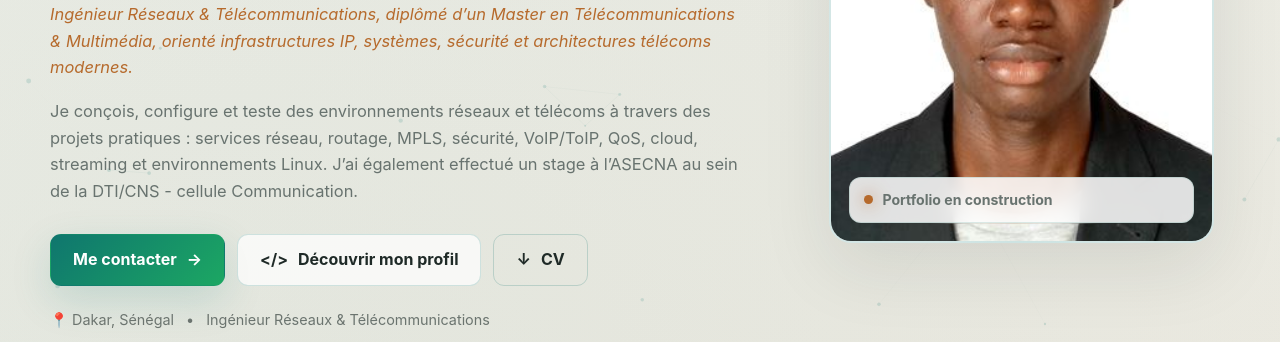
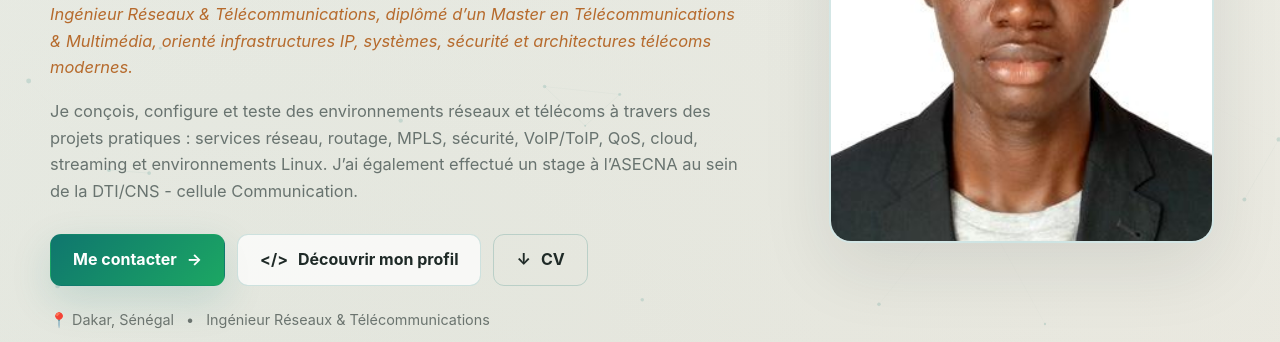
Before and after one commit to mahutin20/mahutin20.github.io, a plain HTML site: page index.html in a window 1280 px wide. Shown: the part 446-788 px from the top of the page. Drawn offline with Linux system fonts and the light colour scheme.

Commit message:
Update index.html

```diff
--- a/index.html
+++ b/index.html
@@ -110,11 +110,6 @@
             <div class="portrait-fallback" id="portraitFallback">
               <span>IMA</span>
               <small>Ajoute ta photo dans<br>assets/images/profile.jpg</small>
-            </div>
-
-            <div class="status-badge">
-              <span class="status-dot"></span>
-              Portfolio en construction
             </div>
           </div>
         </div>
```
